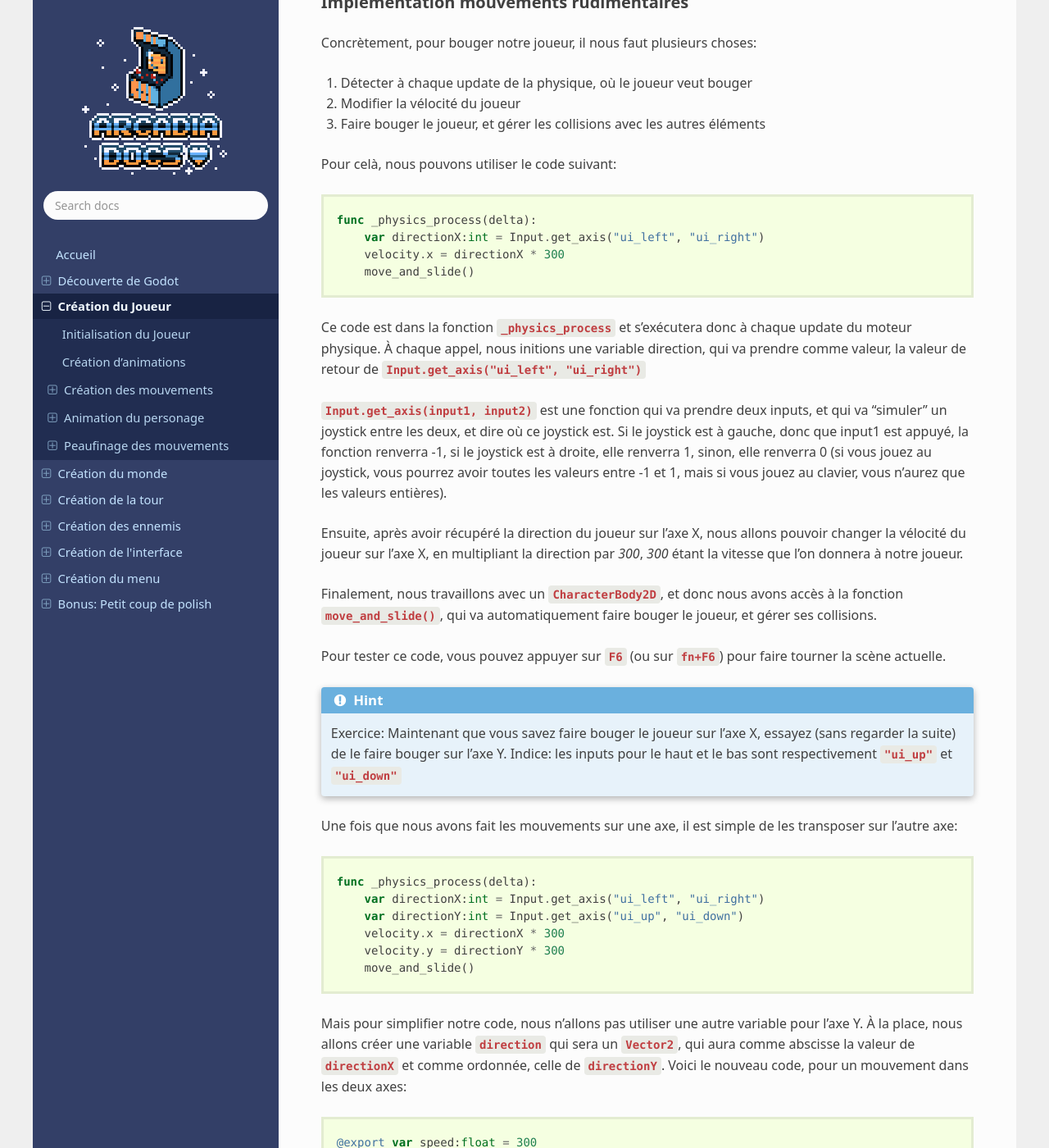
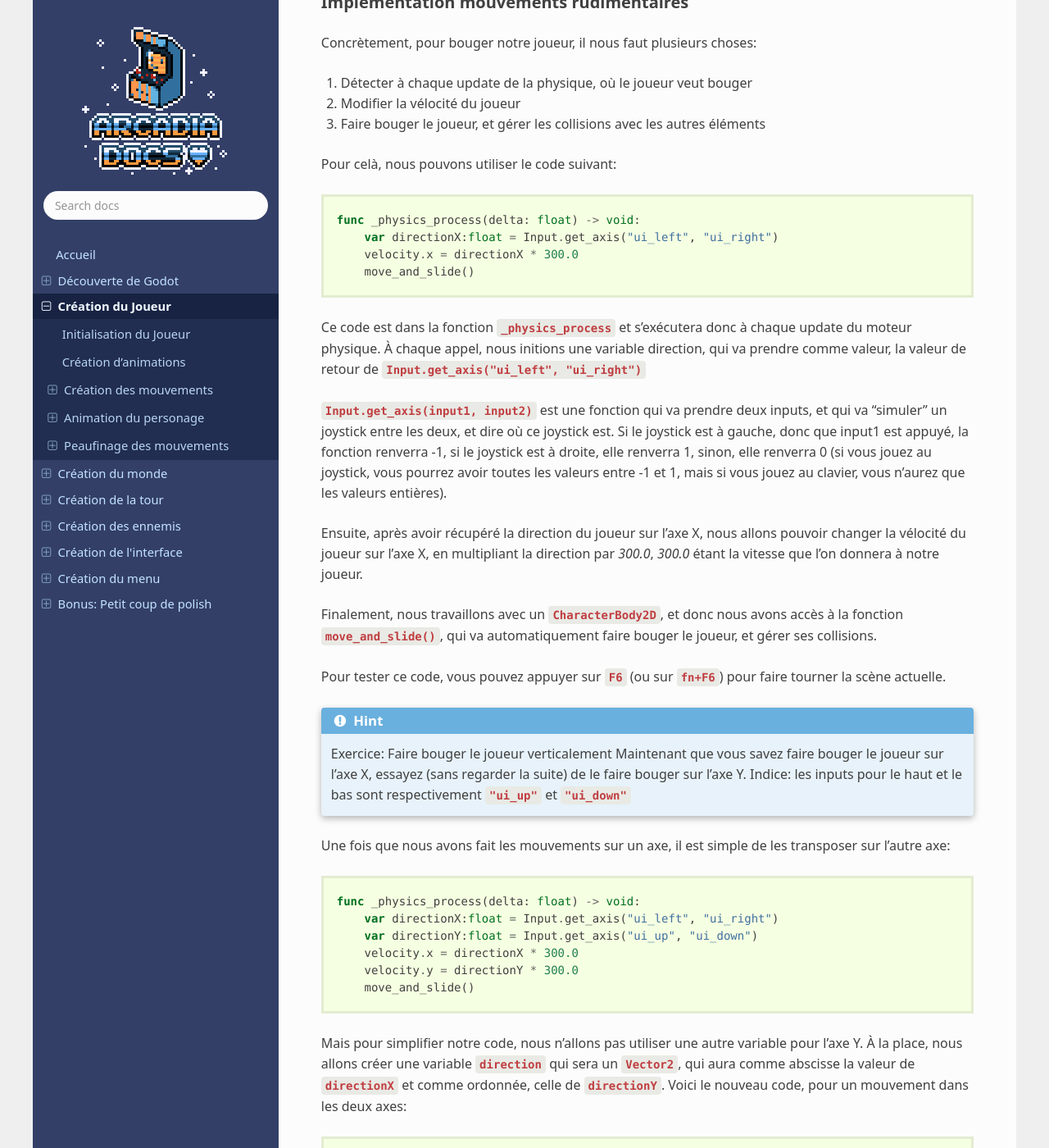
Before and after one commit to iceknith/Godot-Cours-Arcadia---Tower-Protector-Tutoriel, a Sphinx documentation site: the page built from docs/creation-joueur.rst, in a window 1280 px wide and 1400 px high, scrolled down 9723 px. Shown: the whole window at 82% size. Built offline with Sphinx 7.4.7 and the Read the Docs theme 3.1.0, drawn with Linux system fonts in a browser that asks for light colours; some web fonts are replaced; some of the changed text lies outside the part shown.

Commit message:
Corrections

```diff
--- a/README.rst
+++ b/README.rst
@@ -6,7 +6,7 @@ Bonjour jeune Arcadien.ne, n'as-tu pas toujours rêvé de faire des jeux vidéo
 Si c’est le cas, n’attends plus, car c’est exactement ce que propose Godot !!!
 
 Dans ce court tutoriel, tu apprendras à utiliser Godot, tout en faisant un petit jeu 2D:
-**Tower Protector** ™, un jeu de Tower Defense dans lequel un preux chevalier tente de défendre sa tour d'une vague d'ennemis nécromanciens!
+**Tower Protector** ™, un jeu de `Tower Defense <https://fr.wikipedia.org/wiki/Tower_defense>`_ dans lequel un preux chevalier tente de défendre sa tour d'une vague d'ennemis nécromanciens!
 
 .. image:: img/preview.gif
    :alt:
--- a/docs/creation-joueur.rst
+++ b/docs/creation-joueur.rst
@@ -252,9 +252,9 @@ Pour celà, nous pouvons utiliser le code suivant:
 
 .. code-block:: GDScript
 
-   func _physics_process(delta):
-       var directionX:int = Input.get_axis("ui_left", "ui_right")
-       velocity.x = directionX * 300
+   func _physics_process(delta: float) -> void:
+       var directionX:float = Input.get_axis("ui_left", "ui_right")
+       velocity.x = directionX * 300.0
        move_and_slide()
 
 Ce code est dans la fonction ``_physics_process`` et s'exécutera donc à chaque update du moteur physique.
@@ -267,28 +267,28 @@ sinon, elle renverra 0 (si vous jouez au joystick, vous pourrez avoir toutes les
 
 Ensuite, après avoir récupéré la direction du joueur sur l'axe X,
 nous allons pouvoir changer la vélocité du joueur sur l'axe X,
-en multipliant la direction par `300`, `300` étant la vitesse que l'on donnera à notre joueur.
+en multipliant la direction par `300.0`, `300.0` étant la vitesse que l'on donnera à notre joueur.
 
 Finalement, nous travaillons avec un ``CharacterBody2D``, et donc nous avons accès à la fonction ``move_and_slide()``,
 qui va automatiquement faire bouger le joueur, et gérer ses collisions.
 
 Pour tester ce code, vous pouvez appuyer sur ``F6`` (ou sur ``fn+F6``) pour faire tourner la scène actuelle.
 
-.. hint:: Exercice:
+.. hint:: Exercice: Faire bouger le joueur verticalement
    Maintenant que vous savez faire bouger le joueur sur l'axe X, essayez (sans regarder la suite) de le faire bouger
    sur l'axe Y.
    Indice: les inputs pour le haut et le bas sont respectivement ``"ui_up"`` et ``"ui_down"``
 
 
-Une fois que nous avons fait les mouvements sur une axe, il est simple de les transposer sur l'autre axe:
+Une fois que nous avons fait les mouvements sur un axe, il est simple de les transposer sur l'autre axe:
 
 .. code-block:: gdscript
 
-   func _physics_process(delta):
-       var directionX:int = Input.get_axis("ui_left", "ui_right")
-       var directionY:int = Input.get_axis("ui_up", "ui_down")
-       velocity.x = directionX * 300
-       velocity.y = directionY * 300
+   func _physics_process(delta: float) -> void:
+       var directionX:float = Input.get_axis("ui_left", "ui_right")
+       var directionY:float = Input.get_axis("ui_up", "ui_down")
+       velocity.x = directionX * 300.0
+       velocity.y = directionY * 300.0
        move_and_slide()
 
 Mais pour simplifier notre code, nous n'allons pas utiliser une autre variable pour l'axe Y.
@@ -298,9 +298,9 @@ Voici le nouveau code, pour un mouvement dans les deux axes:
 
 .. code-block:: gdscript
 
-   @export var speed:float = 300
+   @export var speed:float = 300.0
 
-   func _physics_process(delta):
+   func _physics_process(delta: float) -> void:
        var direction:Vector2 = Vector2(Input.get_axis("ui_left", "ui_right"), Input.get_axis("ui_up", "ui_down"))
        velocity = direction * speed
        move_and_slide()
@@ -365,7 +365,7 @@ Mais qu'on aille à droite ou à gauche, le sprite, lui, est toujours tourné ve
 
 Nous allons donc tourner le sprite du joueur, selon la direction dans laquelle le joueur va.
 
-.. hint:: Exercice:
+.. hint:: Exercice: Faire tourner le joueur selon sa direction
    Tourner le joueur selon là où il va est similaire à changer son animation selon si il court.
    Essayez donc d'implémenter cette fonctionalité tout seul, sans regarder la solution.
    Indice: Par défaut, ``$AnimatedSprite2D.flip_h = false``, et il faut mettre cette variable
--- a/docs/index.rst
+++ b/docs/index.rst
@@ -5,7 +5,7 @@
 
 .. note::
 
-   Ce tutoriel est destiné à tous les publics, y compris ceux qui n'ont jamais fait de jeux vidéo auparavant.
+   Ce tutoriel est destiné à tous les publics, y compris celles et ceux qui n'ont jamais fait de jeux vidéo auparavant.
    Des connaissances en informatique, un poil de maths et de physiques sont bien sûr les bienvenues, mais pas nécessaires.
    Si vous avez des difficultés, des remarques, ou d'autres questions, n'hésitez pas à les poser sur le serveur discord d'Arcadia!
 
--- a/docs/polish.rst
+++ b/docs/polish.rst
@@ -14,7 +14,7 @@ En prenant par exemple le joueur:
 
 .. image:: img/rendercomparison.png
 
-Pour régler ça, en sélectionnant le nœud ``Player`` de la scène du joueur, changez le **Texture Filter** dans l'Inspecteur en **Neareset**:
+Pour régler ça, en sélectionnant le nœud ``Player`` de la scène du joueur, changez le **Texture Filter** dans l'Inspecteur en **Nearest**:
 
 .. image:: img/texturefilternearest.png
 
```
Also changed, not shown: other parts of docs/creation-joueur.rst (+3 -3 lines), docs/decouverte-godot.rst (+6 -5 lines).
